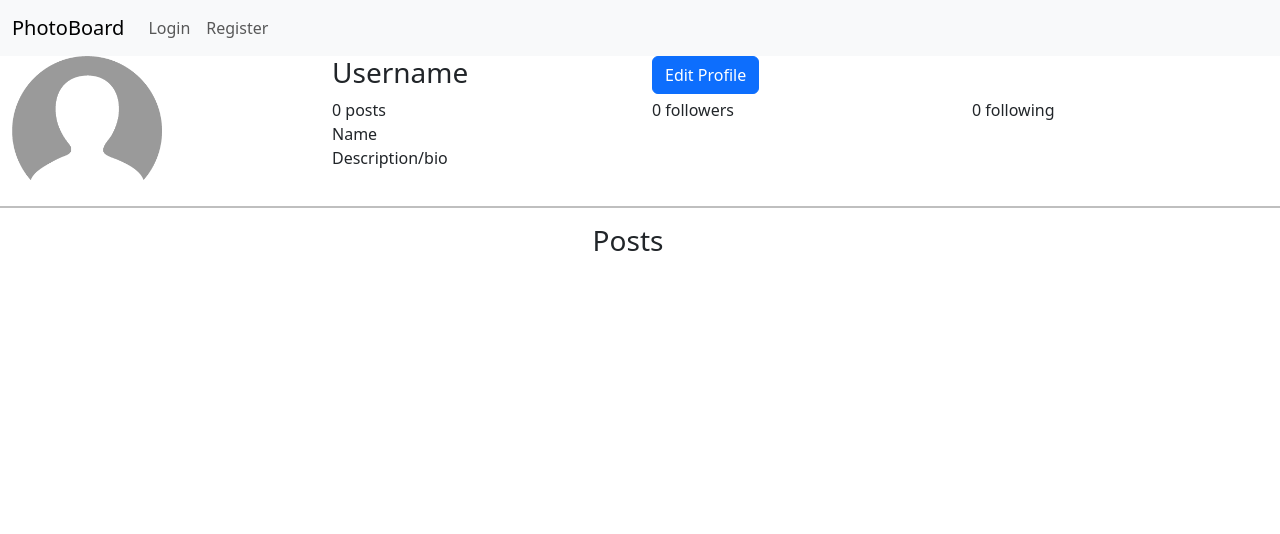
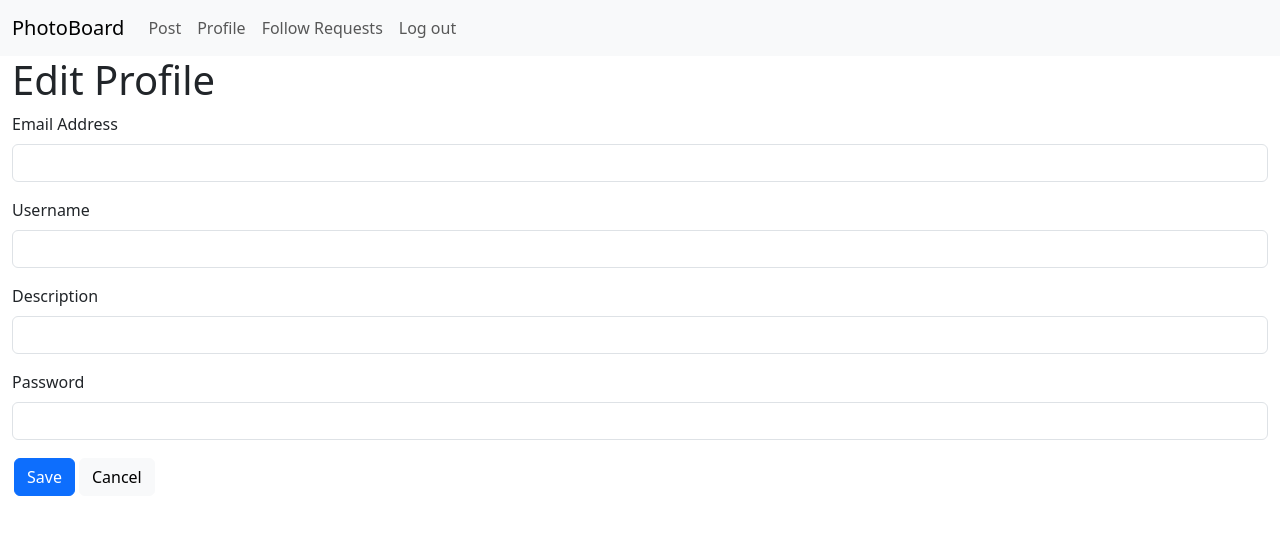
Before and after one commit to hyuntaekim1738/ReactPhotoBoard, a React (Vite) app in the folder vite-project/: page /profile in a window 1280 px wide. Both pictures are taken after a click on the button "Edit Profile". Shown: the top 534 px of the page. Built offline with nearby package versions, Linux system fonts and the light colour scheme.

Commit message:
Edit Profile and navigation added

```diff
--- a/vite-project/src/App.tsx
+++ b/vite-project/src/App.tsx
@@ -4,7 +4,7 @@ import './App.css'
 import Navigation from './components/navigation/Navigation';
 
 function App() {
-  const [authenticated, setAuthenticated] = useState(false);
+  const [authenticated, setAuthenticated] = useState(true);
 
   return (
     <>
--- /dev/null
+++ b/vite-project/src/components/profile/EditProfile.tsx
@@ -0,0 +1,33 @@
+interface Props{
+    onCancel: () => void;
+}
+
+const EditProfile = ({onCancel}: Props) => {
+    return (
+        <div className="container-fluid">
+            <h1>Edit Profile</h1>
+            <form>
+                <div className="mb-3">
+                    <label htmlFor="email" className="form-label">Email Address</label>
+                    <input type="email" className="form-control" id="email"></input>
+                </div>
+                <div className="mb-3">
+                    <label htmlFor="username" className="form-label">Username</label>
+                    <input type="username" className="form-control" id="username"></input>
+                </div>
+                <div className="mb-3">
+                    <label htmlFor="description" className="form-label">Description</label>
+                    <input type="text" className="form-control" id="description"></input>
+                </div>
+                <div className="mb-3">
+                    <label htmlFor="password" className="form-label">Password</label>
+                    <input type="password" className="form-control" id="password"></input>
+                </div>
+                <button type="submit" className="btn btn-primary">Save</button>
+                <a onClick={onCancel} className="btn btn-light">Cancel</a>
+            </form>
+
+        </div>
+    )
+}
+export default EditProfile;
--- a/vite-project/src/components/profile/Profile.css
+++ b/vite-project/src/components/profile/Profile.css
@@ -9,6 +9,9 @@
     background-color: black;
 
 }
+.btn{
+    margin: 2px;
+}
 
 row{
     margin: 10px;
--- a/vite-project/src/components/profile/Profile.tsx
+++ b/vite-project/src/components/profile/Profile.tsx
@@ -1,6 +1,21 @@
 import ProfilePicture from './ProfilePicture';
+import {useState} from "react";
 import './Profile.css';
+import EditProfile from './EditProfile';
 const Profile = () => {
+    const [edit, setEdit] = useState(false);
+    const handleEdit = () => {
+        //displays the edit profile page
+        setEdit(true);
+    }
+
+    const handleCancel = () => {
+        setEdit(false);
+    }
+    if (edit){
+        return <EditProfile onCancel={handleCancel}></EditProfile>
+    }
+
     return (
         <>
             <div className="container-fluid">
@@ -14,7 +29,7 @@ const Profile = () => {
                                 <h3>Username</h3>
                             </div>
                             <div className="col">
-                                <button className="btn btn-primary">Edit Profile</button>
+                                <button onClick={handleEdit} className="btn btn-primary">Edit Profile</button>
                             </div>
                         </div>
                         <div className="row">
```
